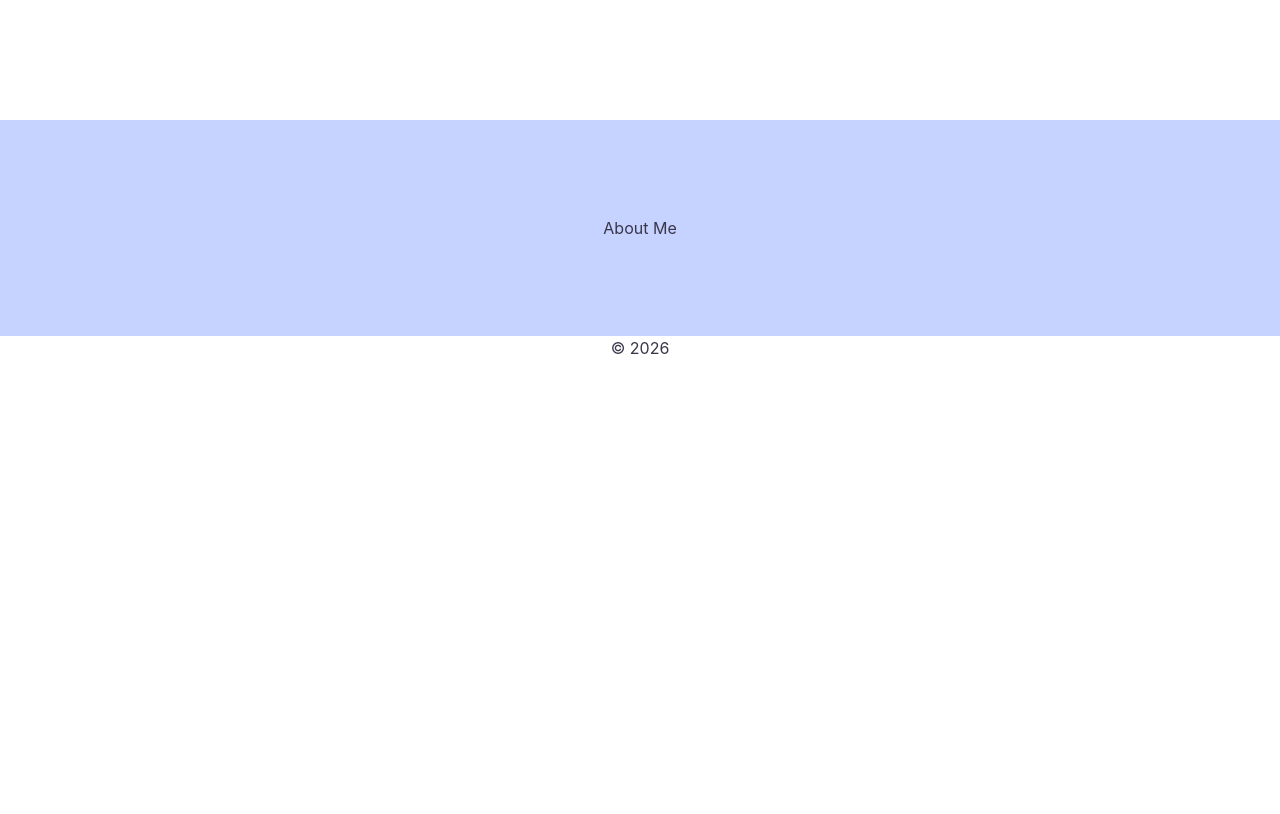
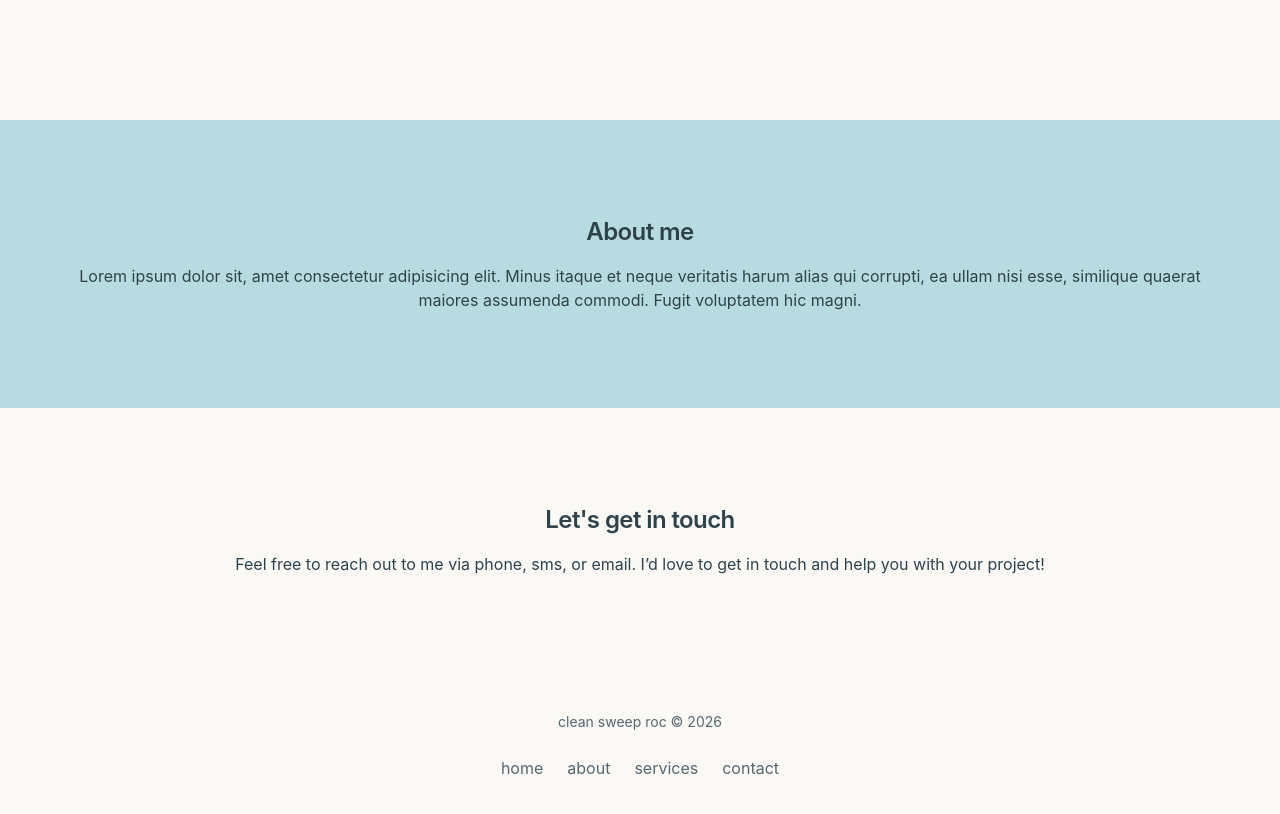
Before and after one commit to ttabachuk/clean-sweep-roc, a React (Vite) app: page / in a window 1280 px wide. Shown: the part 680-1494 px from the top of the page. Before the commit the page ends 1040 px from the top, so only its background shows below. Built offline with nearby package versions, Linux system fonts and the light colour scheme.

Commit message:
working commit

```diff
--- a/src/components/AboutSection.jsx
+++ b/src/components/AboutSection.jsx
@@ -1,11 +1,12 @@
 export const AboutSection = () => {
     return (
-        <section id="about" className="py-24 px-4 relative bg-indigo-200">
+        <section id="about" className="py-24 px-4 flex flex-col relative bg-secondary">
             {" "}
             <div className="container mx-auto-max-w-5xl">
-                <h2>
-                    About Me
+                <h2 className="text-1xl md:text-2xl font-semibold tracking-tight mb-4">
+                    About me
                 </h2>
+                <p>Lorem ipsum dolor sit, amet consectetur adipisicing elit. Minus itaque et neque veritatis harum alias qui corrupti, ea ullam nisi esse, similique quaerat maiores assumenda commodi. Fugit voluptatem hic magni.</p>
             </div>
         </section>
     )
--- /dev/null
+++ b/src/components/ContactSection.jsx
@@ -0,0 +1,16 @@
+export const ContactSection = () => {
+  return (
+    <section id="contact" className="py-24 px-4 relative">
+      {" "}
+      <div className="container mx-auto-max-w-5xl">
+        <h2 className="text-1xl md:text-2xl font-semibold tracking-tight mb-4">
+          Let's get in touch
+        </h2>
+        <p className="">
+          Feel free to reach out to me via phone, sms, or email.
+          I’d love to get in touch and help you with your project!
+        </p>
+      </div>
+    </section>
+  )
+}
--- a/src/components/Footer.jsx
+++ b/src/components/Footer.jsx
@@ -1,8 +1,29 @@
+const navItems = [
+    { name: "home", href: "#hero" },
+    { name: "about", href: "#about" },
+    { name: "services", href: "#services" },
+    { name: "contact", href: "#contact" },
+];
+
 export const Footer = () => {
     return (
-        <footer>
-            {" "}
-            <p>&copy; {new Date().getFullYear()}</p>
+        <footer className="py-10 px-4">
+            <div className="text-foreground/80 container mx-auto flex flex-col items-center gap-6 text-center">
+                <p className="text-sm">
+                    clean sweep roc &copy; {new Date().getFullYear()}
+                </p>
+                <nav className="flex flex-wrap justify-center gap-6">
+                    {navItems.map((item, key) => (
+                        <a
+                            key={key}
+                            href={item.href}
+                            className="hover:text-primary transition-colors duration-300"
+                        >
+                            {item.name}
+                        </a>
+                    ))}
+                </nav>
+            </div>
         </footer>
     );
-}
+};
--- a/src/components/HeroSection.jsx
+++ b/src/components/HeroSection.jsx
@@ -9,7 +9,7 @@ export const HeroSection = () => {
                     </h1>
                     <p className="text-lg md:text-xl text-muted-foreground max-2-2xl mx-auto opacity-0 animate-fade-in-delay-2">Lorem ipsum dolor sit amet consectetur adipisicing elit. Odio nisi aut expedita veniam dignissimos culpa, ducimus, repellat exercitationem quia rerum facere reprehenderit adipisci. Voluptatibus consequatur ducimus omnis fugiat quas repellendus.</p>
                     <div className="pt-4 opacity-0 animate-fade-in-delay-4">
-                        <a href="#projects" className="button">view my work</a>
+                        <a href="#about" className="button">view more</a>
                     </div>
                 </div>
             </div>
--- a/src/components/Navbar.jsx
+++ b/src/components/Navbar.jsx
@@ -5,8 +5,7 @@ import { useEffect, useState } from "react";
 const navItems = [
     {name: "home", href: "#hero"},
     {name: "about", href: "#about"},
-    {name: "skills", href: "#skills"},
-    {name: "projects", href: "#projects"},
+    {name: "services", href: "#services"},
     {name: "contact", href: "#contact"},
 ]
 export const Navbar = () => {
--- a/src/components/ThemeToggle.jsx
+++ b/src/components/ThemeToggle.jsx
@@ -32,7 +32,7 @@ export const ThemeToggle = () => {
         <button
             onClick={toggleTheme}
             className={cn(
-                "fixed max-sm:hidden top-5 right-5 z-50 p-2 rounded-full transition-colors duration-300",
+                "fixed max-sm:hidden top-4 right-5 z-50 p-2 rounded-full transition-colors duration-300",
                 "focus:outline-hidden"
         )}>
             {" "}
--- a/src/index.css
+++ b/src/index.css
@@ -6,10 +6,10 @@
   --color-foreground: hsl(var(--foreground));
 
   --color-primary: hsl(var(--primary));
+  --color-secondary: hsl(var(--secondary));
   --color-primary-foreground: hsl(var(--primary-foreground));
 
   --color-card: hsl(var(--card));
-  --color-primary: hsl(var(--primary));
 
   --animate-float: float 6s ease-in-out infinite;
   --animate-pulse-subtle: pulse-subtle 4s ease-in-out infinite;
@@ -53,22 +53,32 @@
 
 @layer base {
   :root {
-    --background: 64 5% 100%;
-    --foreground: 250 15% 25%;
+    --background: 48 30% 97%;        /* soft sand/ivory, from #F2F1ED lightened */
+    --foreground: 200 25% 24%;       /* deep ocean-teal, not pure black */
 
-    --card: 30 40% 96%;
-    --primary: 165 45% 78%;
-    --primary-foreground: 0 0% 100%;
-    --border: 30 20% 88%;
+    --card: 49 45% 94%;              /* pale cream, from #F2EBCC */
+
+    --primary: 150 35% 78%;          /* mint green, from #CDE5D9 */
+    --primary-foreground: 155 35% 18%; /* deep forest green text */
+
+    --secondary: 189 42% 80%;        /* powder blue, from #C6E2E7 */
+    --secondary-foreground: 195 35% 18%; /* deep teal text */
+
+    --border: 48 25% 88%;            /* sandy border */
   }
   .dark {
-    --background: 250 20% 12%;
-    --foreground: 30 20% 92%;
+    --background: 200 28% 12%;       /* deep ocean navy */
+    --foreground: 48 25% 92%;        /* sand off-white */
 
-    --card: 250 18% 16%;
-    --primary: 265 45% 75%;
-    --primary-foreground: 250 20% 12%;
-    --border: 250 15% 24%;
+    --card: 195 22% 16%;
+
+    --primary: 150 35% 65%;          /* brighter mint against dark bg */
+    --primary-foreground: 155 35% 12%;
+
+    --secondary: 189 42% 62%;
+    --secondary-foreground: 195 35% 12%;
+
+    --border: 195 16% 24%;
   }
 
   * {
--- a/src/pages/Home.jsx
+++ b/src/pages/Home.jsx
@@ -1,4 +1,5 @@
 import { AboutSection } from "../components/AboutSection";
+import { ContactSection } from "../components/ContactSection";
 import { Footer } from "../components/Footer";
 import { HeroSection } from "../components/HeroSection";
 import { Navbar } from "../components/Navbar";
@@ -14,6 +15,7 @@ export const Home = () => {
         <main>
             <HeroSection />
             <AboutSection />
+            <ContactSection />
         </main>
         {/* footer */}
         <Footer />
```
